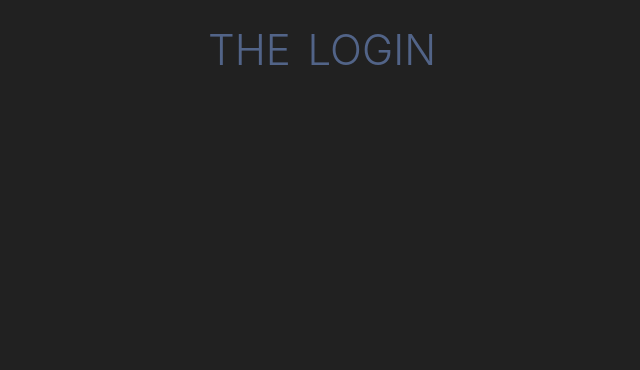
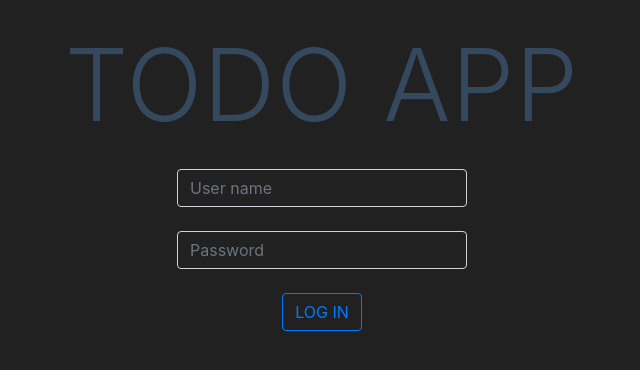
Before and after one commit to Andrew0914/todo-app, a Nuxt app: page /login in a window 1280 px wide. Shown: the top 370 px of the page, without its empty margins (318-958 px from the left). Built offline with nearby package versions, Linux system fonts and the light colour scheme.

Commit message:
Create layout and style of login page

```diff
--- a/assets/styles.css
+++ b/assets/styles.css
@@ -32,3 +32,13 @@ body {
 .links {
     padding-top: 15px;
 }
+
+.container {
+    width: 25%;
+}
+
+input[type=text],
+input[type=password] {
+    background-color: transparent;
+    color: white;
+}
--- a/pages/login.vue
+++ b/pages/login.vue
@@ -1,5 +1,12 @@
 <template>
     <div class="my-container">
-        <h1 class="subtitle">THE LOGIN</h1>
+        <h1 class="title">TODO APP</h1>
+        <div class="container sm-container mt-4">
+                <input type="text" class="form-control" placeholder="User name">
+                <br>
+                <input type="password" class="form-control" placeholder="Password">
+                <br>
+                <button type="button" class="btn btn-outline-primary">LOG IN</button>
+        </div>
     </div>
 </template>
```
